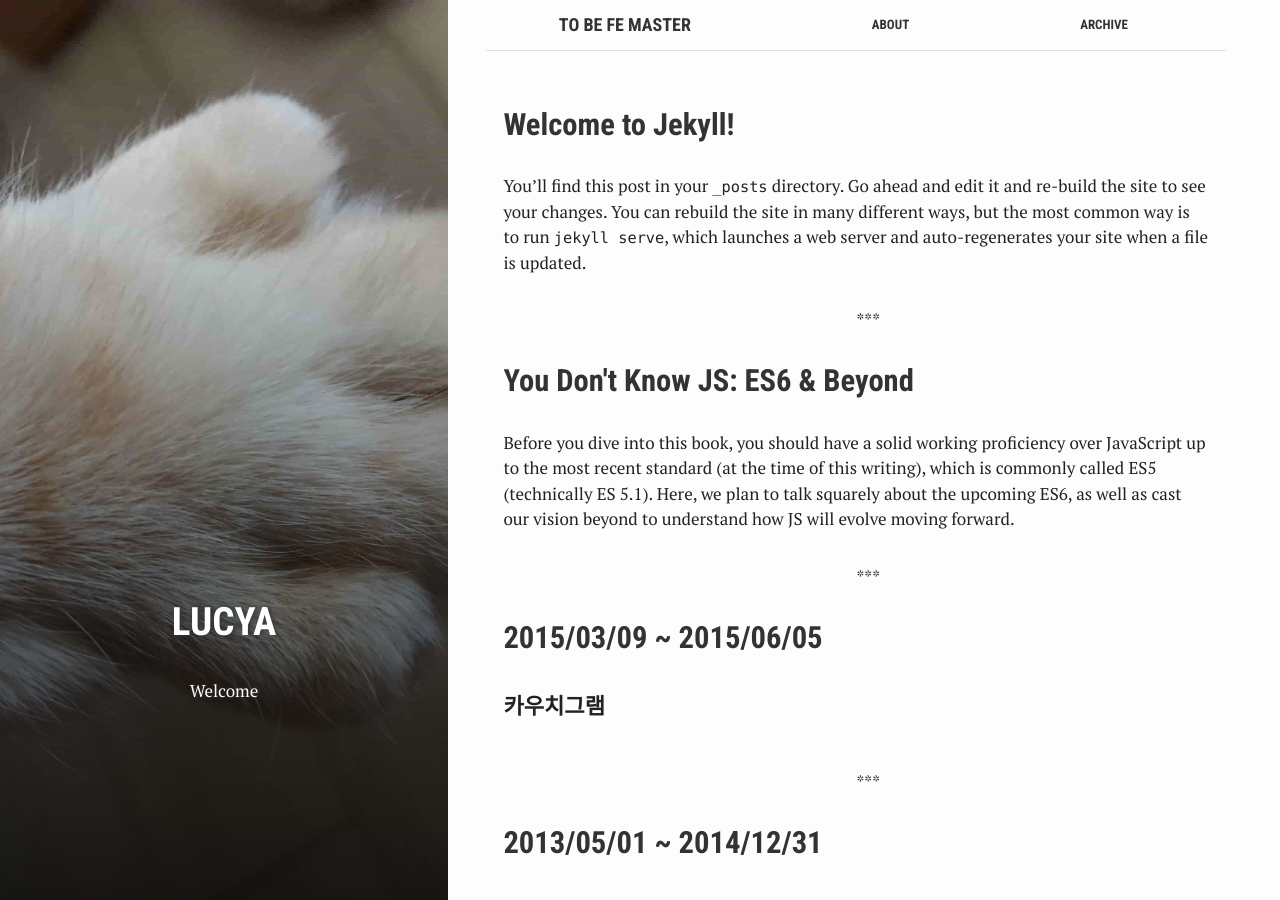
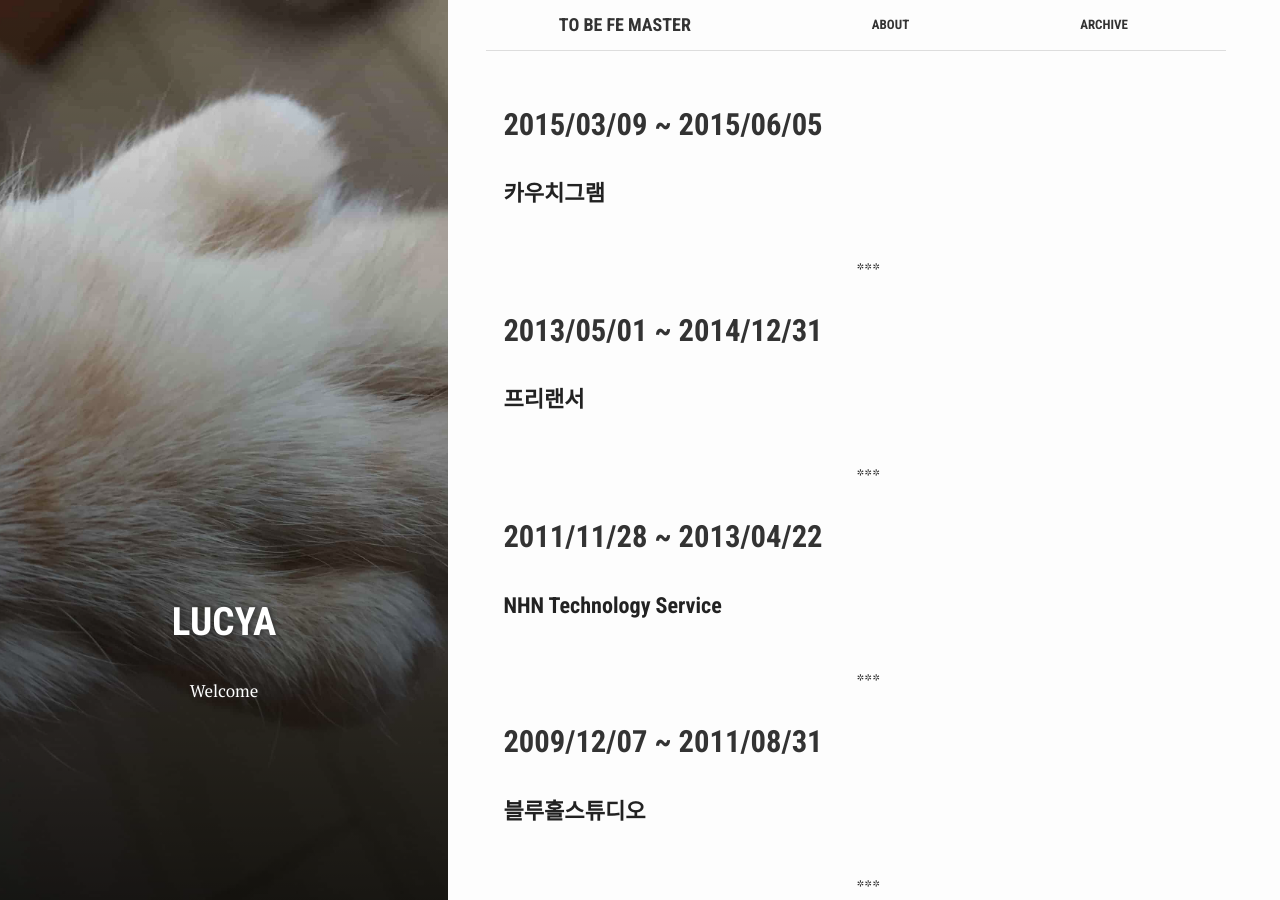
Before and after one commit to lucya/lucya.github.io, a Jekyll site: the page built from index.html, in a window 1280 px wide and 900 px high. Built offline with Jekyll 4.4.1, drawn with Linux system fonts in a browser that asks for light colours.

Commit message:
"add etc"

```diff
--- /dev/null
+++ b/Gemfile
@@ -0,0 +1,5 @@
+group :jekyll_plugins do
+   gem "jekyll-admin"
+end
+
+# gem 'jekyll-admin', group: :jekyll_plugins
--- a/_config.yml
+++ b/_config.yml
@@ -48,3 +48,7 @@ highlighter: rouge
 
 google-analytics:
   id: "UA-102111770-1"
+
+# jekyll_admin:
+#   hidden_links:
+#     - posts
--- a/_includes/head.html
+++ b/_includes/head.html
@@ -46,7 +46,7 @@
     m=s.getElementsByTagName(o)[0];a.async=1;a.src=g;m.parentNode.insertBefore(a,m)
     })(window,document,'script','https://www.google-analytics.com/analytics.js','ga');
 
-    ga('create', 'UA-102111770-1', 'auto');
+    ga('create', '{{site.google-analytics.id}}', 'auto');
     ga('send', 'pageview');
 
   </script>
--- a/_posts/2004-12-21-welcome-to-jekyll.markdown
+++ /dev/null
@@ -1,29 +0,0 @@
----
-layout: post
-title:  "Welcome to Jekyll!"
-crawlertitle: "How to use jekyll"
-summary: "Jekyll default page"
-date:   2016-06-31 23:09:47 +0700
-categories: posts
-tags: 'jekyll'
-author: redVi
----
-You’ll find this post in your `_posts` directory. Go ahead and edit it and re-build the site to see your changes. You can rebuild the site in many different ways, but the most common way is to run `jekyll serve`, which launches a web server and auto-regenerates your site when a file is updated.
-
-To add new posts, simply add a file in the `_posts` directory that follows the convention `YYYY-MM-DD-name-of-post.ext` and includes the necessary front matter. Take a look at the source for this post to get an idea about how it works.
-
-Jekyll also offers powerful support for code snippets:
-
-{% highlight ruby %}
-def print_hi(name)
-  puts "Hi, #{name}"
-end
-print_hi('Tom')
-#=> prints 'Hi, Tom' to STDOUT.
-{% endhighlight %}
-
-Check out the [Jekyll docs][jekyll-docs] for more info on how to get the most out of Jekyll. File all bugs/feature requests at [Jekyll’s GitHub repo][jekyll-gh]. If you have questions, you can ask them on [Jekyll Talk][jekyll-talk].
-
-[jekyll-docs]: http://jekyllrb.com/docs/home
-[jekyll-gh]:   https://github.com/jekyll/jekyll
-[jekyll-talk]: https://talk.jekyllrb.com/
--- a/_posts/2016-06-29-es6.md
+++ /dev/null
@@ -1,41 +0,0 @@
----
-bg: "tools.jpg"
-layout: post
-title:  "You Don't Know JS: ES6 & Beyond"
-crawlertitle: "About ES6"
-summary: "What's new in ES6"
-date:   2016-06-29 20:09:47 +0700
-categories: posts
-tags: ['front-end']
-author: redVi
----
-Before you dive into this book, you should have a solid working proficiency over JavaScript up to the most recent standard (at the time of this writing), which is commonly called ES5 (technically ES 5.1). Here, we plan to talk squarely about the upcoming ES6, as well as cast our vision beyond to understand how JS will evolve moving forward.
-
-If you are still looking for confidence with JavaScript, I highly recommend you read the other titles in this series first:
-
-Up & Going: Are you new to programming and JS? This is the roadmap you need to consult as you start your learning journey.
-
-- Up & Going
-- Scope & Closures
-- this & Object Prototypes
-- Types & Grammar
-- Async & Performance
-
-[![railroad]({{ site.images }}/rails.jpg)]({{ site.images }}/rails.jpg)
-
-If you've already read all those titles and you feel pretty comfortable with the topics they cover, it's time we dive into the evolution of JS to explore all the changes coming not only soon but farther over the horizon.
-
-## `let` Declarations
-
-However, we can now create declarations that are bound to any block, called (unsurprisingly) *block scoping*. This means all we need is a pair of `{ .. }` to create a scope. Instead of using var, which always declares variables attached to the enclosing function (or global, if top level) scope, use `let`:
-
-{% highlight js %}
-var a = 2;
-
-{
-    let a = 3;
-    console.log( a );   // 3
-}
-
-console.log( a );       // 2
-{% endhighlight %}
--- a/about.md
+++ b/about.md
@@ -1,22 +1,15 @@
 ---
-bg: "riya.jpg"
+title: About
+bg: riya.jpg
 layout: page
-title: "About"
-crawlertitle: "About Me"
-permalink: /about/
-summary: "Who Am I"
+crawlertitle: About Me
+permalink: "/about/"
+summary: Who Am I
 active: about
 ---
 
-This is the base Jekyll theme. You can find out more info about customizing your Jekyll theme, as well as basic Jekyll usage documentation at [jekyllrb.com](http://jekyllrb.com/)
+Web Front-End Developer!
 
-You can find the source code for the Jekyll new theme at:
-{{site.twitter_username}} /
-[jekyll-new](https://github.com/jglovier/jekyll-new)
-
-You can find the source code for Jekyll at
-{{site.github_username}} /
-[jekyll](https://github.com/jekyll/jekyll)
 
 <h2 class="category-key">Contact</h2>
 {{site.github_username}} / {{site.email}}
```
Also changed, not shown: Gemfile.lock (added).
